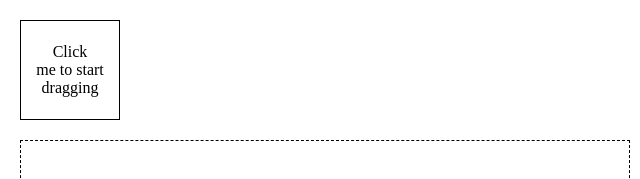
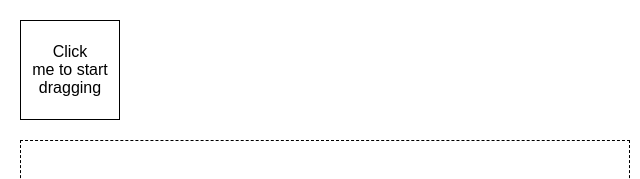
Before and after one commit to o-orlov/js-ajax-part-1, a website built with Parcel: page index.html in a window 1280 px wide. Shown: the top 179 px of the page, 0-640 px from the left. Built offline with nearby package versions, Linux system fonts and the light colour scheme.

Commit message:
Set font to title

```diff
--- a/index.css
+++ b/index.css
@@ -22,6 +22,7 @@
 
 .title {
   text-align: center;
+  font: 16px Arial, sans-serif;
 }
 
 .draggable-item {
```
